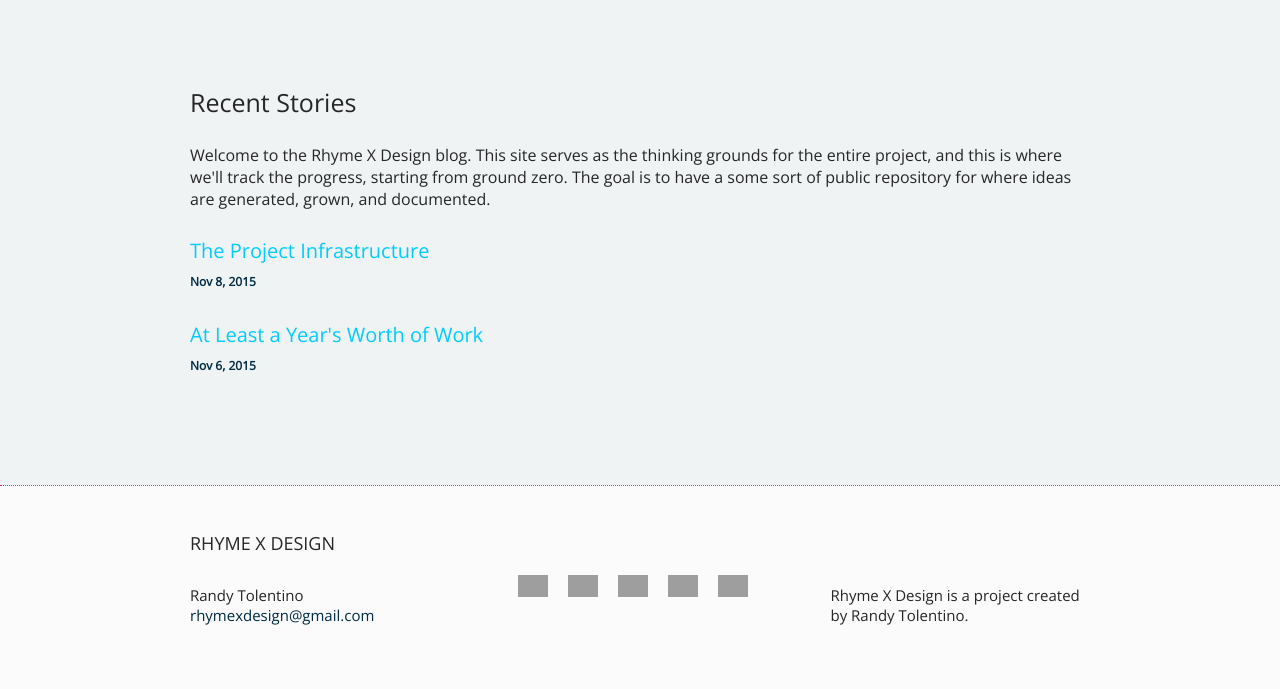
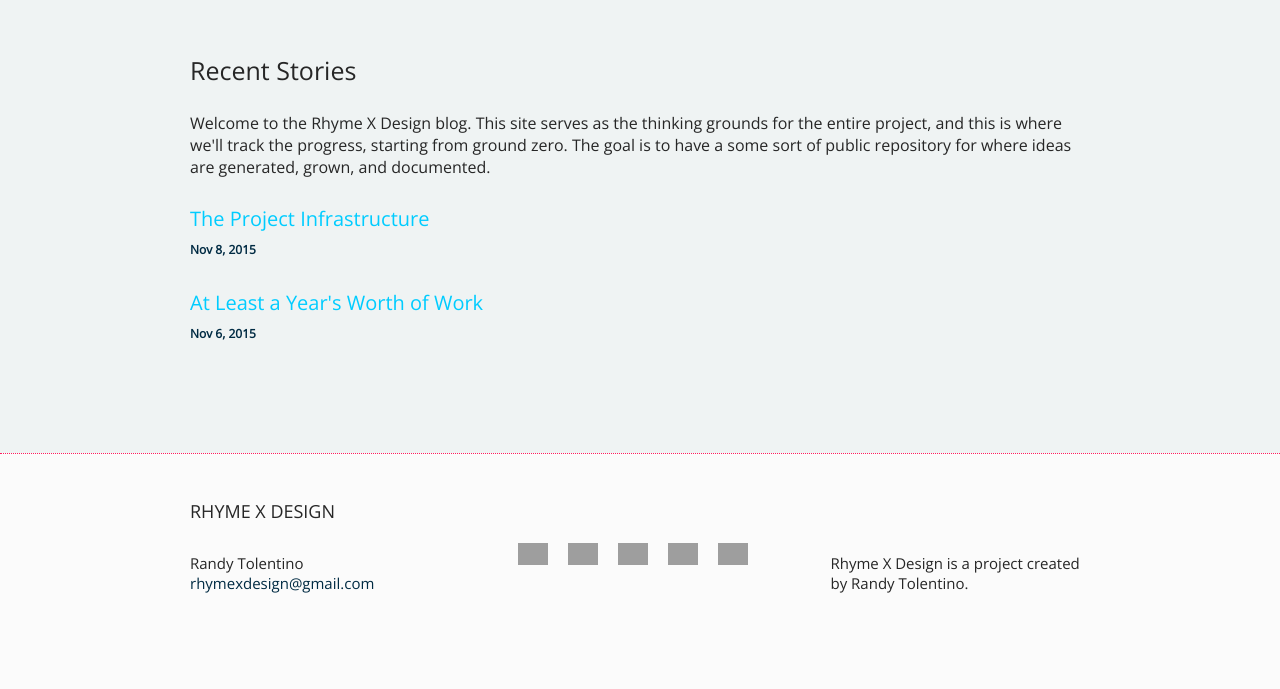
Before and after one commit to designrhyming/designrhyming, a Jekyll site: the page built from index.html, in a window 1280 px wide. Shown: the part 991-1680 px from the top of the page. Built offline with Jekyll 4.4.1, drawn with Linux system fonts in a browser that asks for light colours; after the commit the page ends 1648 px from its top, so only the background shows below that; grey boxes are pictures that could not be loaded.

Commit message:
page content padding mobile

```diff
--- a/_sass/_layout.scss
+++ b/_sass/_layout.scss
@@ -235,10 +235,17 @@
  */
 .page-content {
     padding: 5em 0 5em 0;
+
+    @include media-query($on-palm) {
+        padding: 1em 0 5em 0;
+    }
+
     &--HOME {
-        padding: 5em 0 5em 0;
+        padding: 3em 0 5em 0;
         background: $lightgrey;
     }
+
+
 }
 
 .post-list {
```
